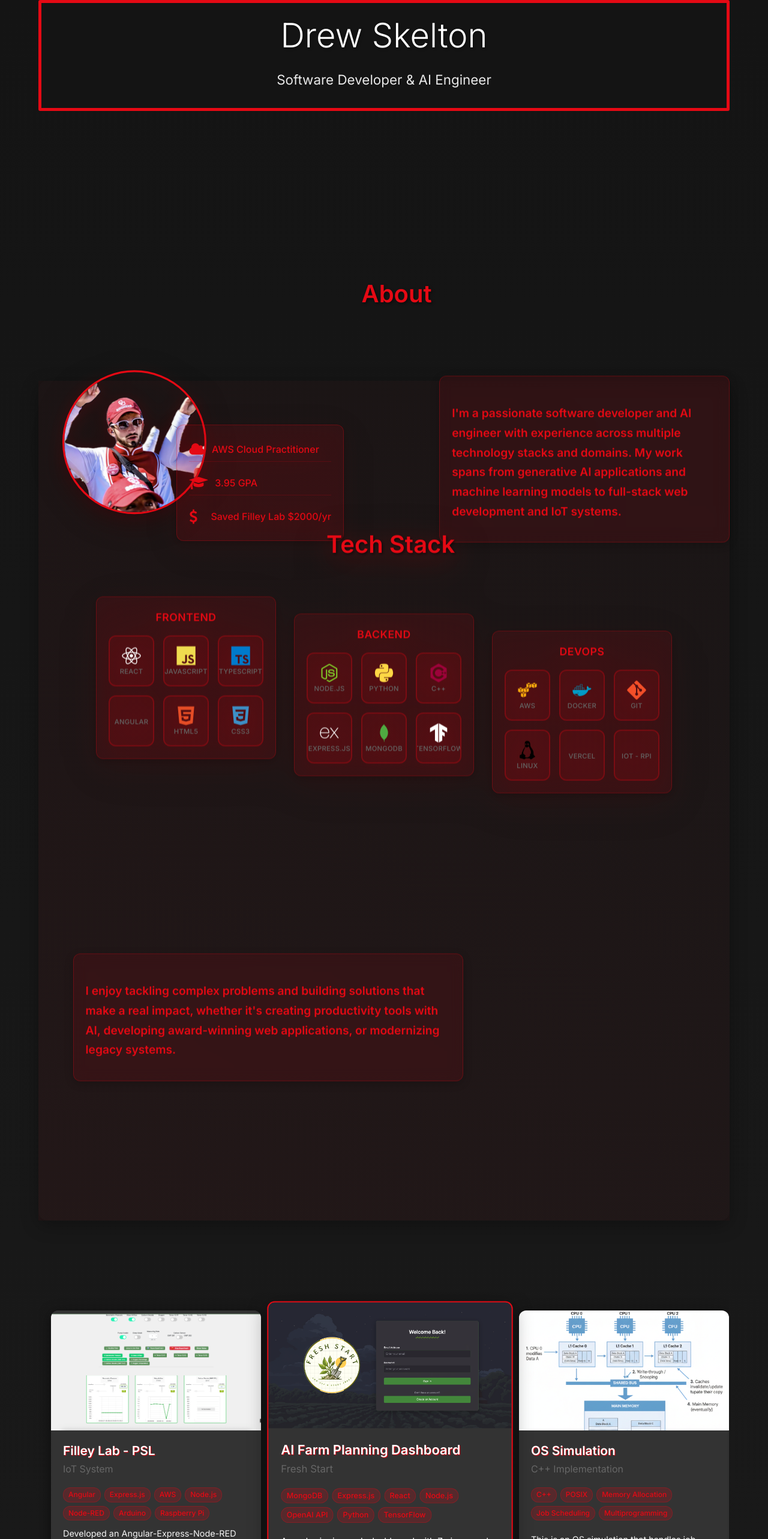
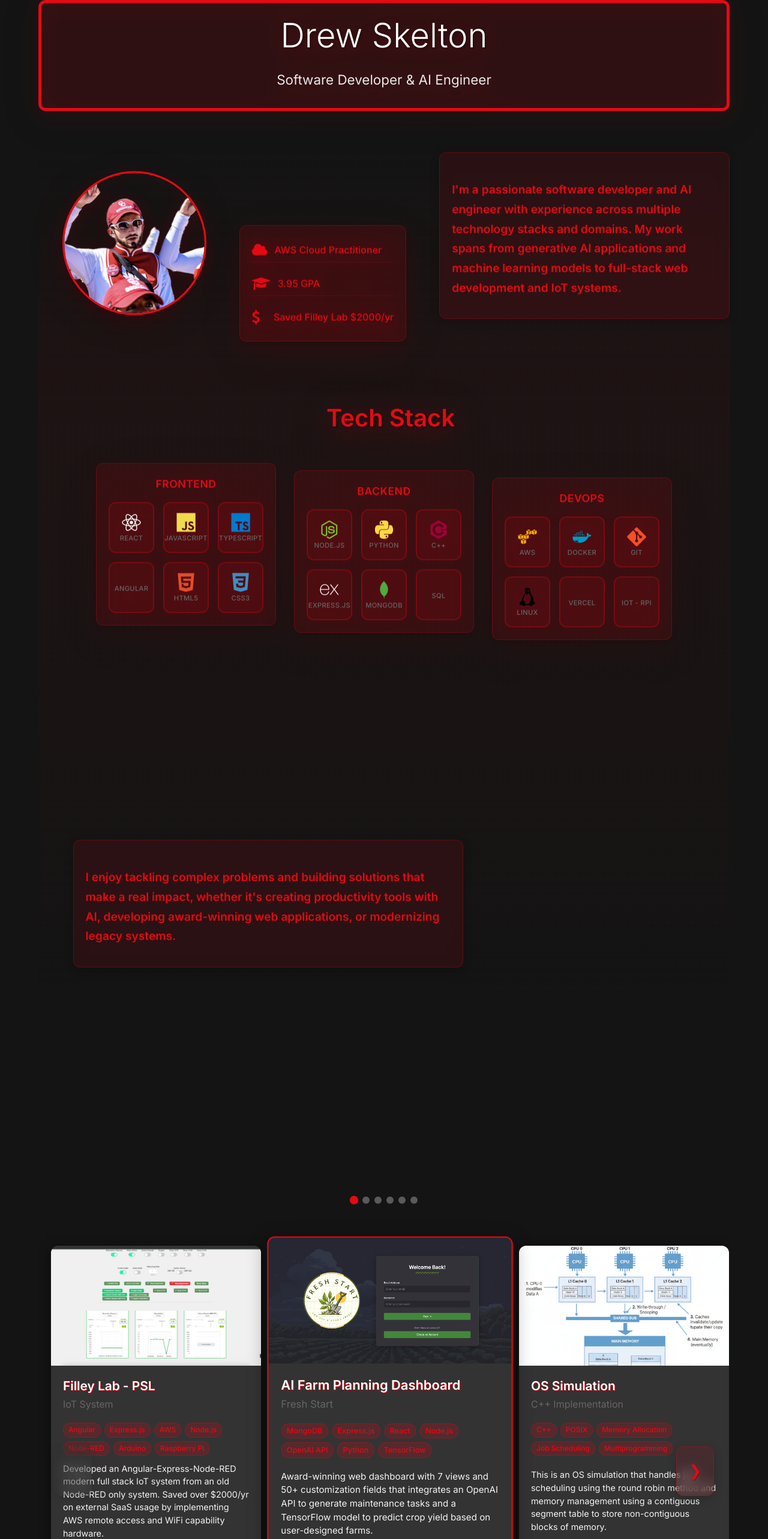
Before and after one commit to DrewSkelton/Portfolio, a React (Create React App) app: page / in a window 1280 px wide. Shown: the top 2566 px of the page at 60% size. Built offline with nearby package versions, Linux system fonts and the light colour scheme; the HTML template or start-up script is replaced by a standard one.

Commit message:
polished coloring and carousel

```diff
--- a/src/App.css
+++ b/src/App.css
@@ -9,8 +9,13 @@
   margin-right: 5%;
   padding-top: 10px;
   padding-bottom: 10px;
-  border-radius: 3px;
-  margin-bottom: 450px;
+  border-radius: 12px;
+  margin-bottom: 80px;
+  filter: drop-shadow(0 12px 28px rgba(0, 0, 0, 0.35))
+            drop-shadow(0 6px 15px rgba(229, 9, 20, 0.25));
+  transform: translateZ(0);
+  background: rgba(229, 9, 20, 0.1);
+
 }
 
 .app-header::before {
@@ -21,7 +26,6 @@
   right: 0;
   bottom: 0;
   background-size: cover;
-  opacity: 0.1;
 }
 
 .header-content {
@@ -97,7 +101,7 @@
   margin: 40px 5%;
   padding: 40px;
   border-radius: 15px;
-  box-shadow: 0 8px 30px rgba(0, 0, 0, 0.3);
+  /*box-shadow: 0 8px 30px rgba(0, 0, 0, 0.3);*/
   position: relative;
   overflow: visible;
   min-height: 1400px;
@@ -105,7 +109,7 @@
 
 .tech-stack-title {
     position: absolute;
-  top: -50px;
+  top: -20px;
   left: 40%;
   transform: translateX(-50%);
   color: var(--netflix-red);
@@ -140,7 +144,7 @@
 
 /* Profile Section - Top Left */
 .profile-section {
-  top: 250px;
+  top: 50px;
   left: 10px;
   transform: translateZ(0);
   filter: drop-shadow(0 10px 25px rgba(0, 0, 0, 0.4))
@@ -207,8 +211,8 @@
 
   /* Achievements Section - Left of Intro */
   .achievements-section {
-    top: 200px;
-    left: 20%;
+    top: 150px;
+    left: 27.5%;
     transform: translateZ(0);
     filter: drop-shadow(0 12px 28px rgba(0, 0, 0, 0.35))
             drop-shadow(0 6px 15px rgba(229, 9, 20, 0.25));
@@ -223,7 +227,7 @@
 
 /* Mission Text - Middle Left */
 .mission-text {
-  top: 1050px;
+  top: 1175px;
   left: 5%;
 
   transform: translateZ(0);
@@ -231,7 +235,7 @@
 
 /* Tech Group - Horizontal Layout */
 .tech-group {
-  top: 450px;
+  top: 500px;
   left: 50%;
   transform: translateX(-50%) translateZ(0);
   filter: drop-shadow(0 15px 35px rgba(0, 0, 0, 0.4))
@@ -267,7 +271,13 @@
   left: 0;
   right: 0;
   bottom: 0;
-  background: linear-gradient(45deg, rgba(229, 9, 20, 0.05) 0%, rgba(229, 9, 20, 0.02) 100%);
+  background: linear-gradient(180deg,
+    var(--netflix-dark) 0%,
+    rgba(229, 9, 20, 0.05) 25%,
+    rgba(229, 9, 20, 0.02) 75%,
+    var(--netflix-dark) 100%
+  );
+  width: 100%;
   pointer-events: none;
 }
 
@@ -420,7 +430,7 @@
 }
 
 .app-footer {
-  background-color: var(--netflix-gray);
+  background-color: #1a1a1a;
   padding: 30px 0;
   text-align: center;
   margin-top: 40px;
@@ -453,7 +463,7 @@
   .about-me {
     margin: 20px 3%;
     padding: 30px 20px;
-    min-height: 1600px;
+    min-height: 1800px;
   }
 
   /* Stack sections vertically on mobile */
--- a/src/App.js
+++ b/src/App.js
@@ -16,7 +16,7 @@ function App() {
       // Only apply parallax when about section is in view
       if (scrolled > aboutTop - window.innerHeight && scrolled < aboutBottom) {
         const sections = document.querySelectorAll('.floating-section:not(.tech-group)');
-        const scrollSpeeds = [0.2, 0.5, 0.25, 0.10, 0.1]; // Reduced scroll rates for individual sections
+        const scrollSpeeds = [0.3, 0.1, 0.25, 0.10, 0.1]; // Reduced scroll rates for individual sections
 
         // Handle individual sections
         sections.forEach((section, index) => {
@@ -36,7 +36,7 @@ function App() {
         // Handle tech group container
         const techGroup = document.querySelector('.tech-group');
         if (techGroup) {
-          const techSpeed = 0.15; // Very slow parallax for tech group
+          const techSpeed = 0.2; // Very slow parallax for tech group
           const yPos = (scrolled - aboutTop) * techSpeed;
           techGroup.style.transform = `translateX(-50%) translateY(${yPos}px)`;
         }
@@ -79,16 +79,15 @@ function App() {
       </header>
 
       <div className="about-me">
-        <div className="floating-section about-title">About</div>
 
         <div className="floating-section profile-section">
           <div className="image-container">
-            <img src="/assets/Drewga.png" alt="Me" />
+            <img src="/assets/Drewga.png" onClick={() => window.open('https://www.linkedin.com/in/drew-skelton/', '_blank')} alt="Me" />
           </div>
         </div>
 
-          <div className="floating-section achievements-section">
-            <div className="text-card">
+          <div className="achievements-section">
+            <div className="floating-section text-card achievements-section">
             <div className="achievement-item">
                 <i className="fa fa-cloud"></i>
                 <span>AWS Cloud Practitioner</span>
@@ -174,9 +173,9 @@ function App() {
                     <i className="devicon-mongodb-plain colored"></i>
                     <span className="tech-label">MongoDB</span>
                   </div>
-                  <div className="tech-icon" title="TensorFlow">
-                    <i className="devicon-tensorflow-original"></i>
-                    <span className="tech-label">TensorFlow</span>
+                  <div className="tech-icon" title="SQL">
+                  <i class="devicon-azuresqldatabase-plain colored"></i>
+                  <span className="tech-label">SQL</span>
                   </div>
                 </div>
               </div>
--- a/src/components/NetflixCarousel.css
+++ b/src/components/NetflixCarousel.css
@@ -1,7 +1,8 @@
 .netflix-carousel {
   margin: 40px 0;
   padding: 0 20px;
-
+  margin-top: 250px;
+  position: relative; /* enable absolute-positioned nav buttons */
 }
 
 .carousel-header {
@@ -47,16 +48,19 @@
 /* Removed disabled state since we're implementing looping */
 
 .carousel-container {
-  overflow-x: auto;
+  overflow-x: hidden; /* Disable native horizontal scrolling */
   overflow-y: hidden;
   scroll-behavior: smooth;
   scrollbar-width: none;
   -ms-overflow-style: none;
-  padding: 10px 0;
+  padding: 50px 0;
   width: 100%;
   max-width: 1150px; /* Increased to accommodate wider cards (3 × 350px + gaps + padding) */
   margin: 0 auto;
-  height: 700px;
+  height: 900px;
+  /* Allow vertical panning (page scroll) but disable native horizontal swipe scrolling */
+  touch-action: pan-y;
+  overscroll-behavior-x: contain; /* Contain horizontal overscroll to prevent momentum */
 }
 
 .carousel-container::-webkit-scrollbar {
@@ -70,6 +74,49 @@
   width: max-content;
   height: 75%;
   margin-top: 20px;
+}
+
+/* Parallax nav buttons (styled like text-cards) */
+.parallax-nav {
+  position: absolute;
+  top: 50%;
+  transform: translateY(-50%);
+  z-index: 20;
+  cursor: pointer;
+  transition: transform 0.2s ease-out, box-shadow 0.2s ease;
+  display: flex;
+  align-items: center;
+  justify-content: center;
+  min-width: 56px;
+  min-height: 56px;
+  user-select: none;
+}
+
+.parallax-nav.left {
+  left: 7%;
+}
+
+.parallax-nav.right {
+  right: 7%;
+}
+
+.parallax-nav .arrow {
+  font-size: 1.6rem;
+  color: var(--netflix-red);
+  text-shadow: 1px 1px 0 rgba(0,0,0,0.3);
+}
+
+/* Slight hover lift to match interactive feel */
+.parallax-nav:hover {
+  transform: translateY(-50%) scale(1.02);
+}
+
+/* Disabled state for left nav at start */
+.parallax-nav.disabled,
+.parallax-nav.disabled .arrow {
+  cursor: not-allowed;
+  filter: grayscale(100%);
+  opacity: 0.5;
 }
 
 .project-card {
--- a/src/components/NetflixCarousel.js
+++ b/src/components/NetflixCarousel.js
@@ -7,6 +7,9 @@ const NetflixCarousel = () => {
   const [displayedProjects, setDisplayedProjects] = useState([]);
   const [middleCardIndex, setMiddleCardIndex] = useState(1); // Track which card should be highlighted as middle
   const carouselRef = useRef(null);
+  const outerRef = useRef(null);
+  const leftNavRef = useRef(null);
+  const rightNavRef = useRef(null);
   const scrollTimeoutRef = useRef(null);
   const touchStartX = useRef(0);
   const touchEndX = useRef(0);
@@ -150,47 +153,33 @@ const NetflixCarousel = () => {
   };
 
   const handleScroll = () => {
-    if (carouselRef.current && !isScrolling) {
-      const cardWidth = 370; // 350px card width + 20px gap
-      const scrollLeft = carouselRef.current.scrollLeft;
-      const newIndex = Math.round(scrollLeft / cardWidth);
-      setCurrentIndex(newIndex);
-
-      // Calculate which card should be the middle card based on scroll position
-      // The middle card should be the center of the visible 3-card view
-      // Visible cards are: newIndex, newIndex+1, newIndex+2
-      // So the middle card is always newIndex + 1
-      const newMiddleCardIndex = newIndex + 1;
-      setMiddleCardIndex(newMiddleCardIndex);
-
-      // Check if we're getting close to the end and need to generate more cards
-      const threshold = totalGeneratedCards.current - 4; // Generate more when 4 cards from end
-      if (newIndex >= threshold && newIndex > lastGenerationIndex.current) {
-        const additionalCards = generateInfiniteCards(totalGeneratedCards.current, 21); // Generate 21 more cards (3 complete cycles)
-        setDisplayedProjects(prev => [...prev, ...additionalCards]);
-        totalGeneratedCards.current += 21;
-        lastGenerationIndex.current = newIndex;
+    // Block native x-scroll driven updates; state changes should only come from next/prev
+    if (carouselRef.current) {
+      // Always keep scrollLeft aligned with currentIndex to avoid drift
+      const cardWidth = 370;
+      const targetLeft = currentIndex * cardWidth;
+      if (Math.abs(carouselRef.current.scrollLeft - targetLeft) > 1 && !isScrolling) {
+        carouselRef.current.scrollLeft = targetLeft;
       }
     }
   };
 
   const handleWheel = (e) => {
-    e.preventDefault(); // Prevent default scrolling behavior
+    if (isScrolling) return; // Only one card per gesture
 
-    if (isScrolling) return; // Prevent multiple wheel events during transition
+    const { deltaX, deltaY } = e;
+    const absX = Math.abs(deltaX);
+    const absY = Math.abs(deltaY);
+    const threshold = 30; // Minimum horizontal wheel movement to trigger navigation
 
-    const deltaY = e.deltaY;
-    const threshold = 50; // Minimum wheel movement to trigger navigation
-
-    // Only trigger if wheel movement is significant enough
-    if (Math.abs(deltaY) < threshold) return;
-
-    if (deltaY > 0) {
-      // Scrolling down/right - go to next
-      nextSlide();
-    } else {
-      // Scrolling up/left - go to previous
-      prevSlide();
+    // Only intercept when horizontal intent dominates; let vertical scroll pass through
+    if (absX >= threshold) {
+      e.preventDefault(); // Block native horizontal scroll to avoid multi-card drift
+      if (deltaX > 0) {
+        nextSlide();
+      } else if (deltaX < 0) {
+        prevSlide();
+      }
     }
   };
 
@@ -224,11 +213,31 @@ const NetflixCarousel = () => {
       carousel.addEventListener('wheel', handleWheel, { passive: false });
       carousel.addEventListener('touchstart', handleTouchStart, { passive: true });
       carousel.addEventListener('touchend', handleTouchEnd, { passive: true });
+      const handleParallax = () => {
+        if (!outerRef.current || !leftNavRef.current || !rightNavRef.current) return;
+        const rect = outerRef.current.getBoundingClientRect();
+        const viewportCenter = window.innerHeight / 2;
+        const carouselCenter = rect.top + rect.height / 2;
+        const distance = Math.abs(carouselCenter - viewportCenter);
+        const norm = Math.min(distance / window.innerHeight, 1);
+        const offset = Math.round((0.8 + 0.2 * norm) * 64); // 51px..64px - stronger slide effect
+
+        // Apply stronger slide-in offsets with slower transition
+        leftNavRef.current.style.transition = 'transform 1.2s ease-out';
+        rightNavRef.current.style.transition = 'transform 1.2s ease-out';
+        leftNavRef.current.style.transform = `translateY(-50%) translateX(-${offset}px)`;
+        rightNavRef.current.style.transform = `translateY(-50%) translateX(${offset}px)`;
+      };
+      handleParallax();
+      window.addEventListener('scroll', handleParallax, { passive: true });
+      window.addEventListener('resize', handleParallax, { passive: true });
       return () => {
         carousel.removeEventListener('scroll', handleScroll);
         carousel.removeEventListener('wheel', handleWheel);
         carousel.removeEventListener('touchstart', handleTouchStart);
         carousel.removeEventListener('touchend', handleTouchEnd);
+        window.removeEventListener('scroll', handleParallax);
+        window.removeEventListener('resize', handleParallax);
       };
     }
   }, [isScrolling]);
@@ -261,8 +270,39 @@ const NetflixCarousel = () => {
   };
 
   return (
-    <div className="netflix-carousel">
+    <div className="netflix-carousel" ref={outerRef}>
+      {/* Parallax-style left/right nav buttons styled like text cards */}
+      <div
+        className={`floating-section parallax-nav left text-card ${currentIndex === 0 ? 'disabled' : ''}`}
+        ref={leftNavRef}
+        onClick={currentIndex === 0 ? undefined : prevSlide}
+        aria-label="Previous"
+        aria-disabled={currentIndex === 0}
+      >
+        <span className="arrow">❮</span>
+      </div>
 
+      <div
+        className="floating-section parallax-nav right text-card"
+        ref={rightNavRef}
+        onClick={nextSlide}
+        aria-label="Next"
+      >
+        <span className="arrow">❯</span>
+      </div>
+        <div className="carousel-indicators">
+        {projects.map((_, index) => (
+          <button
+            key={index}
+            className={`indicator ${index === (currentIndex % projects.length) ? 'active' : ''}`}
+            onClick={() => {
+              // Calculate which set of projects to show
+              const targetIndex = Math.floor(currentIndex / projects.length) * projects.length + index;
+              scrollToIndex(targetIndex);
+            }}
+          />
+        ))}
+      </div>
 
       <div className="carousel-container" ref={carouselRef}>
         <div className="carousel-track">
@@ -282,19 +322,7 @@ const NetflixCarousel = () => {
         </div>
       </div>
 
-      <div className="carousel-indicators">
-        {projects.map((_, index) => (
-          <button
-            key={index}
-            className={`indicator ${index === (currentIndex % projects.length) ? 'active' : ''}`}
-            onClick={() => {
-              // Calculate which set of projects to show
-              const targetIndex = Math.floor(currentIndex / projects.length) * projects.length + index;
-              scrollToIndex(targetIndex);
-            }}
-          />
-        ))}
-      </div>
+
     </div>
   );
 };
--- a/src/index.css
+++ b/src/index.css
@@ -29,6 +29,25 @@ body {
   padding: 0;
   min-height: 100vh;
   box-sizing: border-box;
+  overflow-x: hidden; /* Ensure body never scrolls horizontally */
+}
+
+/* For Webkit browsers (Chrome, Safari, Opera) */
+::-webkit-scrollbar {
+  display: none;
+}
+
+/* For Firefox */
+html {
+  scrollbar-width: none; /* "none" hides the scrollbar */
+  overflow-x: hidden; /* Disable horizontal scrolling globally */
+  overscroll-behavior-x: contain; /* Prevent horizontal bounce/momentum */
+  touch-action: pan-y; /* Allow only vertical panning */
+}
+
+/* For Internet Explorer and Edge */
+html {
+  -ms-overflow-style: none; /* "none" hides the scrollbar */
 }
 
 code {
@@ -39,4 +58,5 @@ code {
 .app {
   min-height: 100vh;
   background: linear-gradient(180deg, var(--netflix-dark) 0%, #1a1a1a 100%);
+  background: var(--netflix-dark);
 }
```
